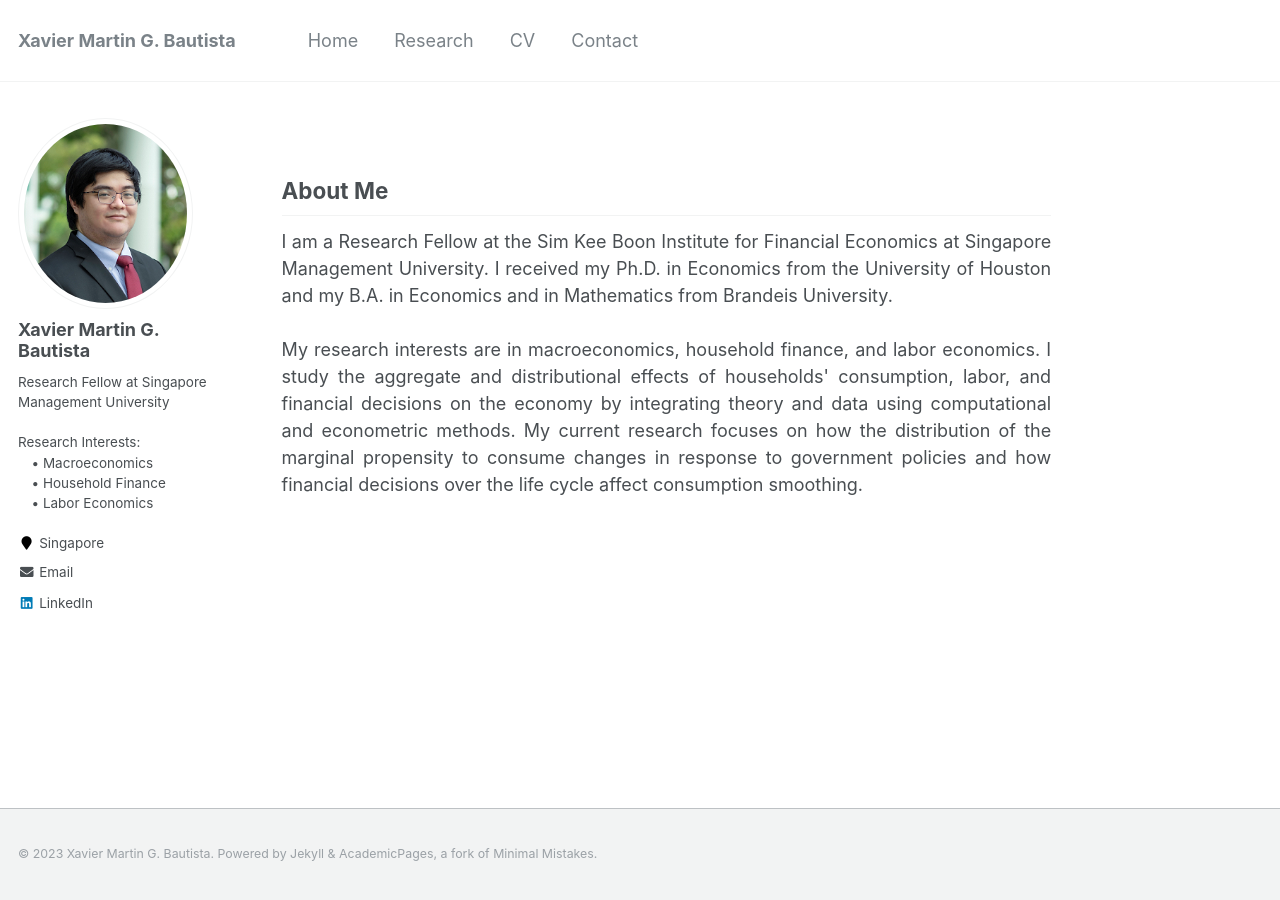
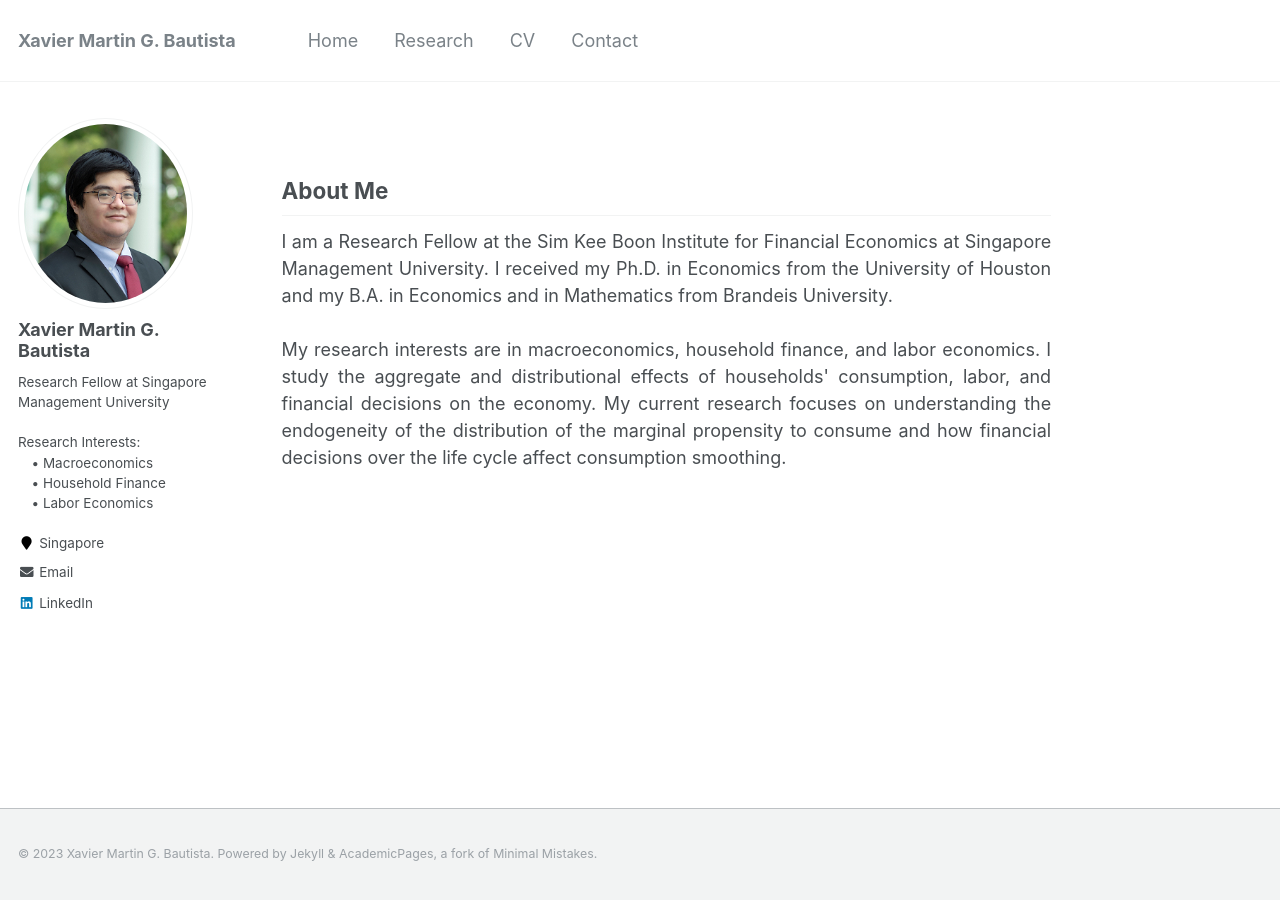
Before and after one commit to xmgbautista/xmgbautista.github.io, a Jekyll site: the page built from _pages/about.md, in a window 1280 px wide. Built offline with Jekyll 4.4.1, drawn with Linux system fonts in a browser that asks for light colours.

Commit message:
Update about.md

```diff
--- a/_pages/about.md
+++ b/_pages/about.md
@@ -21,7 +21,6 @@ I am a Research Fellow at the Sim Kee Boon Institute for Financial Economics at
 Economics from the University of Houston and my B.A. in Economics and in Mathematics from Brandeis University. <br>
 <br>
 My research interests are in macroeconomics, household finance, and labor economics. I study the aggregate and distributional effects of
-households' consumption, labor, and financial decisions on the economy by integrating theory and data using computational and
-econometric methods. My current research focuses on how the distribution of the marginal propensity to consume changes in response to
-government policies and how financial decisions over the life cycle affect consumption smoothing.
+households' consumption, labor, and financial decisions on the economy. My current research focuses on understanding the endogeneity of
+the distribution of the marginal propensity to consume and how financial decisions over the life cycle affect consumption smoothing.
 </p>
```
